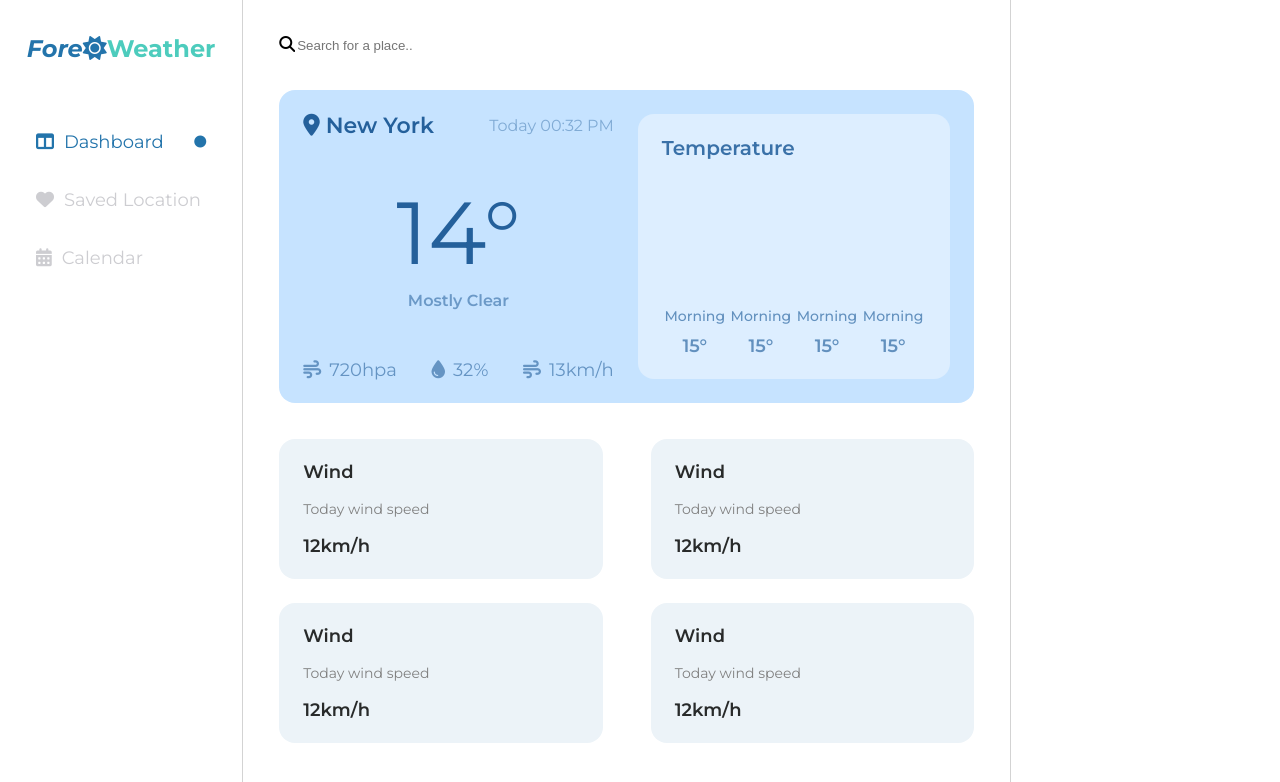
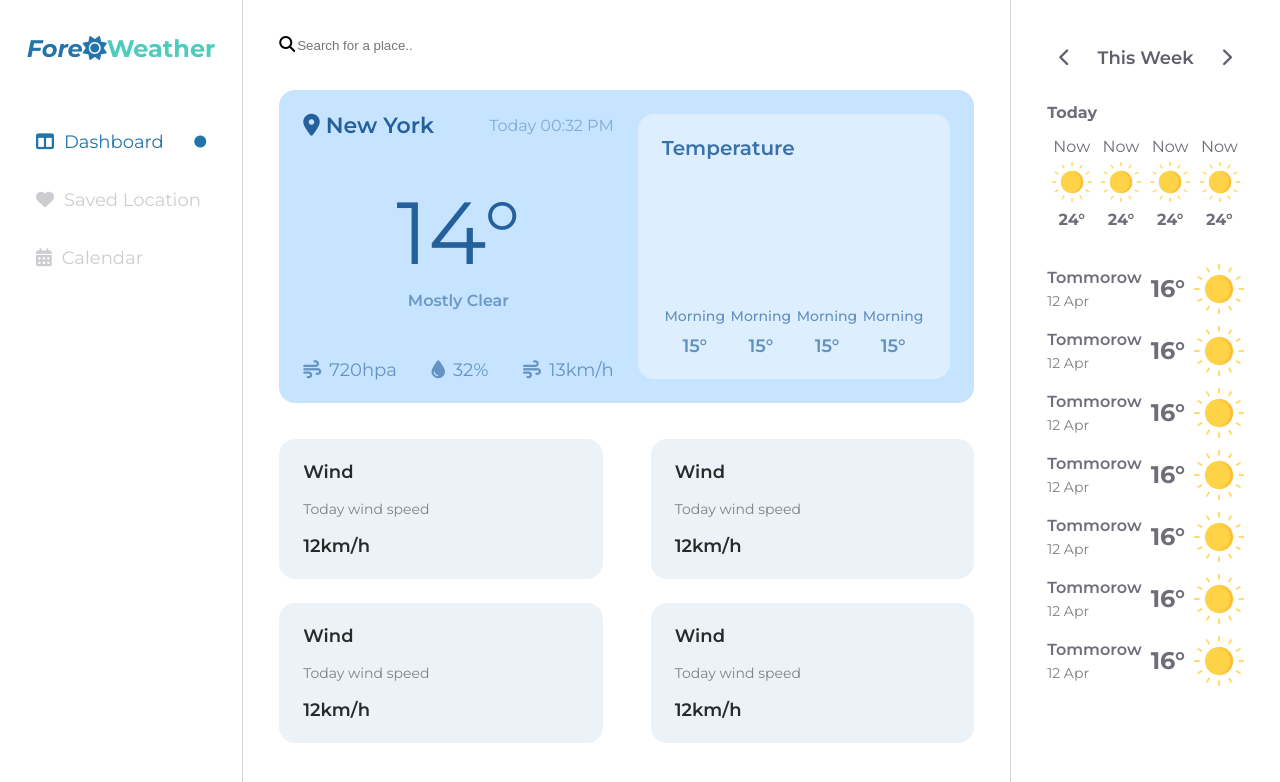
Before and after one commit to EmilArnaudov/react-softuni, a React (Create React App) app in the folder weather-forecast/: page / in a window 1280 px wide. Shown: the top 782 px of the page. Built offline with nearby package versions, Linux system fonts and the light colour scheme.

Commit message:
finish styling the page

```diff
--- a/weather-forecast/public/index.html
+++ b/weather-forecast/public/index.html
@@ -4,7 +4,7 @@
     <meta charset="utf-8" />
     <link rel="icon" href="%PUBLIC_URL%/favicon.ico" />
     <meta name="viewport" content="width=device-width, initial-scale=1" />
-    <script src="https://kit.fontawesome.com/35aae2c466.js" crossorigin="anonymous"></script>
+    <script src="https://kit.fontawesome.com/23974976cf.js" crossorigin="anonymous"></script>
     <title>React App</title>
   </head>
   <body>
--- a/weather-forecast/src/App.js
+++ b/weather-forecast/src/App.js
@@ -1,12 +1,14 @@
 import './App.css';
 import Aside from './components/aside/Aside';
 import Main from './components/main/Main';
+import RightAside from './components/rightAside/RightAside';
 
 function App() {
   return (
     <div className="container">
         <Aside></Aside>
         <Main></Main>
+        <RightAside></RightAside>
     </div>
   );
 }
--- /dev/null
+++ b/weather-forecast/src/components/dayOfWeek/DayOfWeek.js
@@ -0,0 +1,66 @@
+import styles from './DayOfWeek.module.css';
+
+export default function DayOfWeek() {
+    return (
+        <>
+        <div className={styles.container}>
+            <div className={styles.dayAndDate}>
+                <p className={styles.day}>Tommorow</p>
+                <p className={styles.date}>12 Apr</p>
+            </div>
+            <span className={styles.degrees}>16&#176;</span>
+            <img className={styles.icon} src="/images/sun.png" alt="" />
+        </div>
+        <div className={styles.container}>
+            <div className={styles.dayAndDate}>
+                <p className={styles.day}>Tommorow</p>
+                <p className={styles.date}>12 Apr</p>
+            </div>
+            <span className={styles.degrees}>16&#176;</span>
+            <img className={styles.icon} src="/images/sun.png" alt="" />
+        </div>
+        <div className={styles.container}>
+            <div className={styles.dayAndDate}>
+                <p className={styles.day}>Tommorow</p>
+                <p className={styles.date}>12 Apr</p>
+            </div>
+            <span className={styles.degrees}>16&#176;</span>
+            <img className={styles.icon} src="/images/sun.png" alt="" />
+        </div>
+        <div className={styles.container}>
+            <div className={styles.dayAndDate}>
+                <p className={styles.day}>Tommorow</p>
+                <p className={styles.date}>12 Apr</p>
+            </div>
+            <span className={styles.degrees}>16&#176;</span>
+            <img className={styles.icon} src="/images/sun.png" alt="" />
+        </div>
+        <div className={styles.container}>
+            <div className={styles.dayAndDate}>
+                <p className={styles.day}>Tommorow</p>
+                <p className={styles.date}>12 Apr</p>
+            </div>
+            <span className={styles.degrees}>16&#176;</span>
+            <img className={styles.icon} src="/images/sun.png" alt="" />
+        </div>
+        <div className={styles.container}>
+            <div className={styles.dayAndDate}>
+                <p className={styles.day}>Tommorow</p>
+                <p className={styles.date}>12 Apr</p>
+            </div>
+            <span className={styles.degrees}>16&#176;</span>
+            <img className={styles.icon} src="/images/sun.png" alt="" />
+        </div>
+        <div className={styles.container}>
+            <div className={styles.dayAndDate}>
+                <p className={styles.day}>Tommorow</p>
+                <p className={styles.date}>12 Apr</p>
+            </div>
+            <span className={styles.degrees}>16&#176;</span>
+            <img className={styles.icon} src="/images/sun.png" alt="" />
+        </div>
+        </>
+
+
+    )
+}
--- /dev/null
+++ b/weather-forecast/src/components/dayOfWeek/DayOfWeek.module.css
@@ -0,0 +1,32 @@
+.container {
+    display: flex;
+    justify-content: space-between;
+    align-items: center;
+}
+
+.dayAndDate {
+    display: flex;
+    flex-direction: column;
+    gap: 8px;
+}
+
+.icon {
+    width: 50px;
+    height: 50px;
+}
+
+.date {
+    color: gray;
+    font-size: 14px;
+}
+
+.day {
+    font-weight: 600;
+    color: #6e6d79;
+}
+
+.degrees {
+    font-size: 24px;
+    font-weight: 700;
+    color: #6e6d79;
+}
--- /dev/null
+++ b/weather-forecast/src/components/hourlyForecast/HourlyForecast.js
@@ -0,0 +1,31 @@
+import styles from './HourlyForecast.module.css';
+
+export default function HourlyForecast() {
+    return (
+        <div className={styles.container}>
+            <p className={styles.selectedDay}>Today</p>
+            <div className={styles.hoursDiv}>
+                <div className={styles.hour}>
+                    <p className={styles.timeOfDay}>Now</p>
+                    <img className={styles.icon} src="/images/sun.png" alt="" />
+                    <p className={styles.degrees}>24&#176;</p>
+                </div>
+                <div className={styles.hour}>
+                    <p className={styles.timeOfDay}>Now</p>
+                    <img className={styles.icon} src="/images/sun.png" alt="" />
+                    <p className={styles.degrees}>24&#176;</p>
+                </div>
+                <div className={styles.hour}>
+                    <p className={styles.timeOfDay}>Now</p>
+                    <img className={styles.icon} src="/images/sun.png" alt="" />
+                    <p className={styles.degrees}>24&#176;</p>
+                </div>
+                <div className={styles.hour}>
+                    <p className={styles.timeOfDay}>Now</p>
+                    <img className={styles.icon} src="/images/sun.png" alt="" />
+                    <p className={styles.degrees}>24&#176;</p>
+                </div>
+            </div>
+        </div>
+    )
+}
--- /dev/null
+++ b/weather-forecast/src/components/hourlyForecast/HourlyForecast.module.css
@@ -0,0 +1,37 @@
+.container {
+    margin-bottom: 36px;
+}
+
+.icon {
+    width: 40px;
+    height: 40px;
+    margin-top: 7px;
+    margin-bottom: 7px;
+}
+
+.hour {
+    width: 20%;
+    text-align: center;
+}
+
+.hoursDiv {
+    display: flex;
+    justify-content: space-around;
+}
+
+.timeOfDay {
+    color: #6e6d79;
+}
+
+.degrees {
+    color: #6e6d79;
+    font-size: 16px;
+    font-weight: 700;
+}
+
+.selectedDay {
+    color: #6e6d79;
+    font-weight: 700;
+    margin-top: 24px;
+    margin-bottom: 18px;
+}
--- a/weather-forecast/src/components/rightAside/RightAside.js
+++ b/weather-forecast/src/components/rightAside/RightAside.js
@@ -1,5 +1,14 @@
+import styles from './RightAside.module.css'
+import WeekToggle from '../weekToggle/WeekToggle'
+import HourlyForecast from '../hourlyForecast/HourlyForecast'
+import WeeklyForecast from '../weeklyForecast/WeeklyForecast'
+
 export default function RightAside() {
     return (
-        <div className={container} ></div>
+        <div className={styles.container} >
+            <WeekToggle></WeekToggle>
+            <HourlyForecast></HourlyForecast>
+            <WeeklyForecast></WeeklyForecast>
+        </div>
     )
 }
--- a/weather-forecast/src/components/rightAside/RightAside.module.css
+++ b/weather-forecast/src/components/rightAside/RightAside.module.css
@@ -1,3 +1,4 @@
 .container {
     width: 21%;
+    padding: 36px;
 }
--- /dev/null
+++ b/weather-forecast/src/components/weekToggle/WeekToggle.js
@@ -0,0 +1,11 @@
+import styles from './WeekToggle.module.css';
+
+export default function WeekToggle() {
+    return (
+        <div className={styles.container}>
+            <button className={styles.button}><i class="fa-solid fa-chevron-left"></i> </button>
+            <span className={styles.currentWeek}>This Week</span>
+            <button className={styles.button}><i class="fa-solid fa-chevron-right"></i></button>
+        </div>
+    )
+}
--- /dev/null
+++ b/weather-forecast/src/components/weekToggle/WeekToggle.module.css
@@ -0,0 +1,22 @@
+.container {
+    display: flex;
+    width: 100%;
+    justify-content: space-between;
+    align-items: baseline;
+}
+
+.currentWeek {
+    color: #5f5e6b;
+    font-size: 18px;
+    font-weight: 600;
+}
+
+.button {
+    padding: 12px;
+    border: none;
+    outline: none;
+    background-color: transparent;
+    cursor: pointer;
+    font-size: 18px;
+    color: #5f5e6b;
+}
--- /dev/null
+++ b/weather-forecast/src/components/weeklyForecast/WeeklyForecast.js
@@ -0,0 +1,10 @@
+import styles from './WeeklyForecast.module.css';
+import DayOfWeek from '../dayOfWeek/DayOfWeek';
+
+export default function WeeklyForecast() {
+    return (
+        <div className={styles.container}>
+            <DayOfWeek></DayOfWeek>
+        </div>
+    )
+}
--- /dev/null
+++ b/weather-forecast/src/components/weeklyForecast/WeeklyForecast.module.css
@@ -0,0 +1,5 @@
+.container {
+    display: flex;
+    flex-direction: column;
+    gap: 12px;
+}
```
Also changed, not shown: weather-forecast/public/images/sun.png (added).
